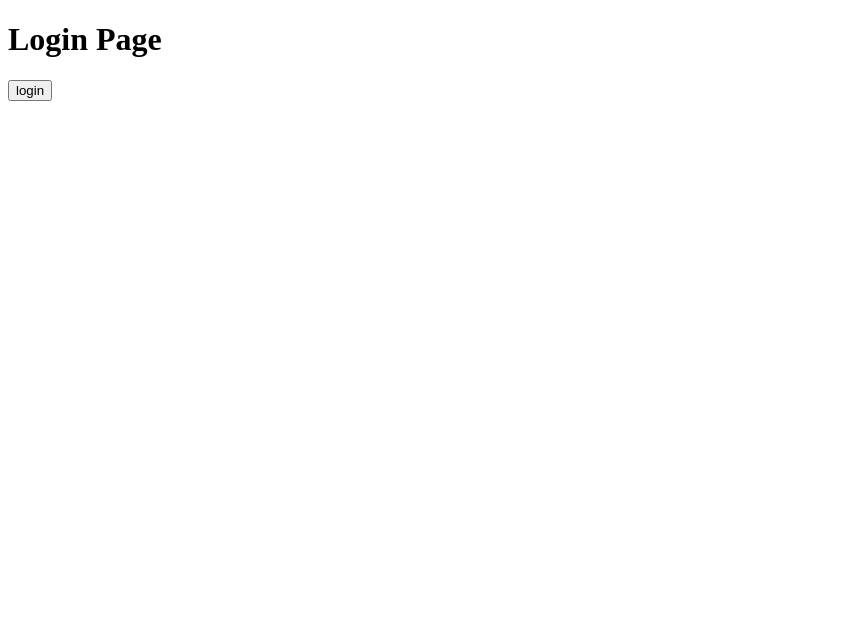
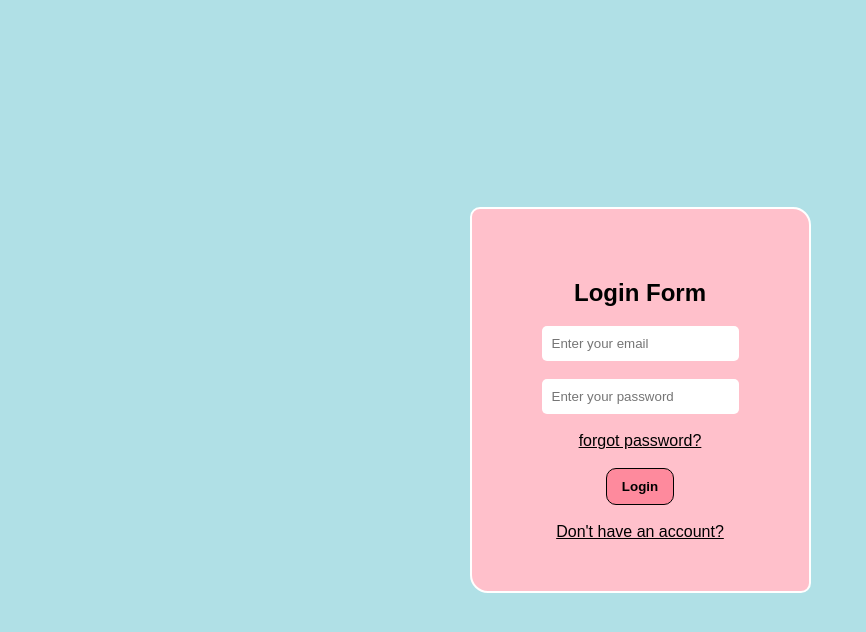
Before and after one commit to pratham-107/new-batch, a plain HTML site: page backend-login-Oauth/login.html in a window 1280 px wide. Shown: the whole page, without its empty margins (0-866 px from the left). Drawn offline with Linux system fonts and the light colour scheme.

Commit message:
code update

```diff
--- a/backend-login-Oauth/login.html
+++ b/backend-login-Oauth/login.html
@@ -4,10 +4,71 @@
     <meta charset="UTF-8">
     <meta name="viewport" content="width=device-width, initial-scale=1.0">
     <title>Document</title>
+    <style>
+        body {
+            font-family: Arial, sans-serif;
+            margin: 0;
+            padding: 0;
+            display: flex;
+            justify-content: center;
+            align-items: center;
+            height: 100vh;
+            background-color: powderblue;
+        }
+        form{
+            background-color: pink;
+            padding: 50px 70px;
+            text-align: center;
+            border: 2px solid white;
+            border-radius: 10px 18px;
+        }
+
+        input{
+            padding: 10px;
+            border: none;
+            border-radius: 5px;
+        }
+
+        button{
+            padding: 10px 15px;
+            border: 1px solid black;
+            border-radius: 10px;
+            font-weight: 600;
+            background-color: rgb(254, 138, 157);
+            cursor: pointer;
+
+
+            &:hover{
+                transform: scale(1.1);
+                transition: 0.2s ease;
+                background-color: rgba(255, 0, 0, 0.368);
+                color: b;
+            }
+        }
+
+        a{
+            color: black;
+            cursor: pointer;
+
+            &:hover{
+                color: blue;
+            }
+        }
+
+    </style>
 </head>
 <body>
-    <h1>Login Page</h1>
-
-    <button>login</button>
+    <form name="">
+        <h2>Login Form</h2>
+        <input type="text" name="email" placeholder="Enter your email" required>
+        <br><br>
+        <input type="text" name="password" placeholder="Enter your password" required>
+        <br><br>
+        <a href="">forgot password?</a>
+        <br><br>
+        <button type="submit">Login</button>
+        <br><br>
+        <a href="signup.html">Don't have an account?</a>
+    </form>
 </body>
 </html>
```
Also changed, not shown: backend-login-Oauth/signup.html (+66 -2 lines), database/index.html (added, +18 -0 lines), weather application/index.html (added, +12 -0 lines), weather application/script.js (added), weather application/style.css (added).
